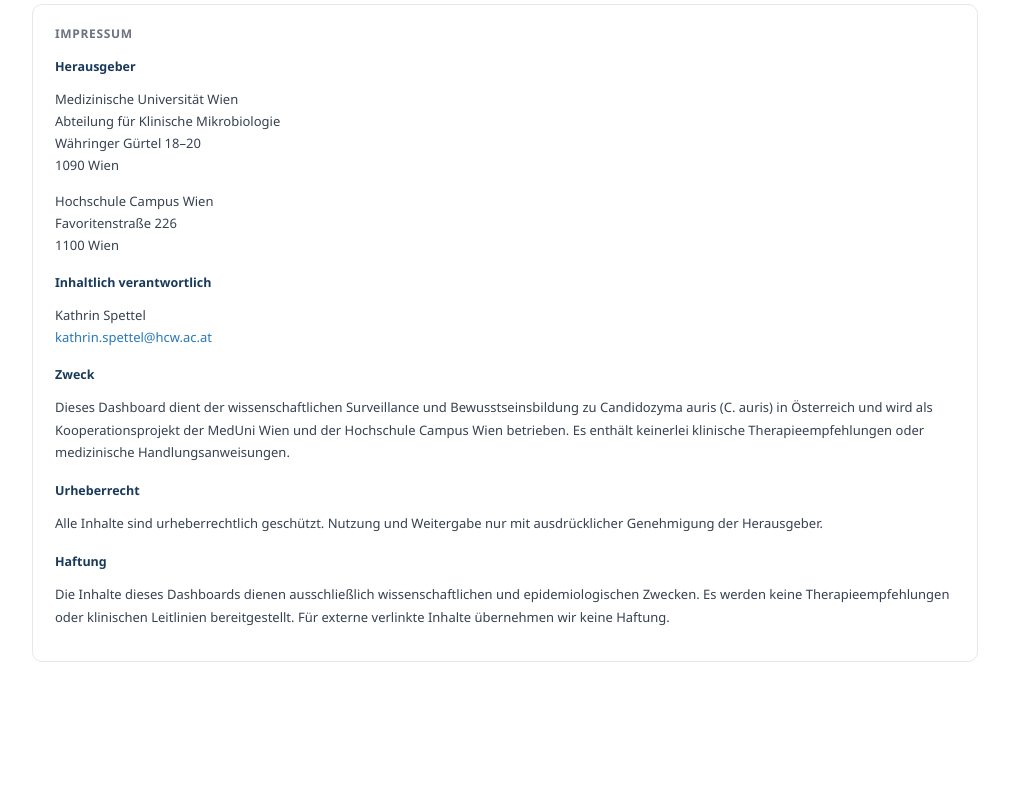
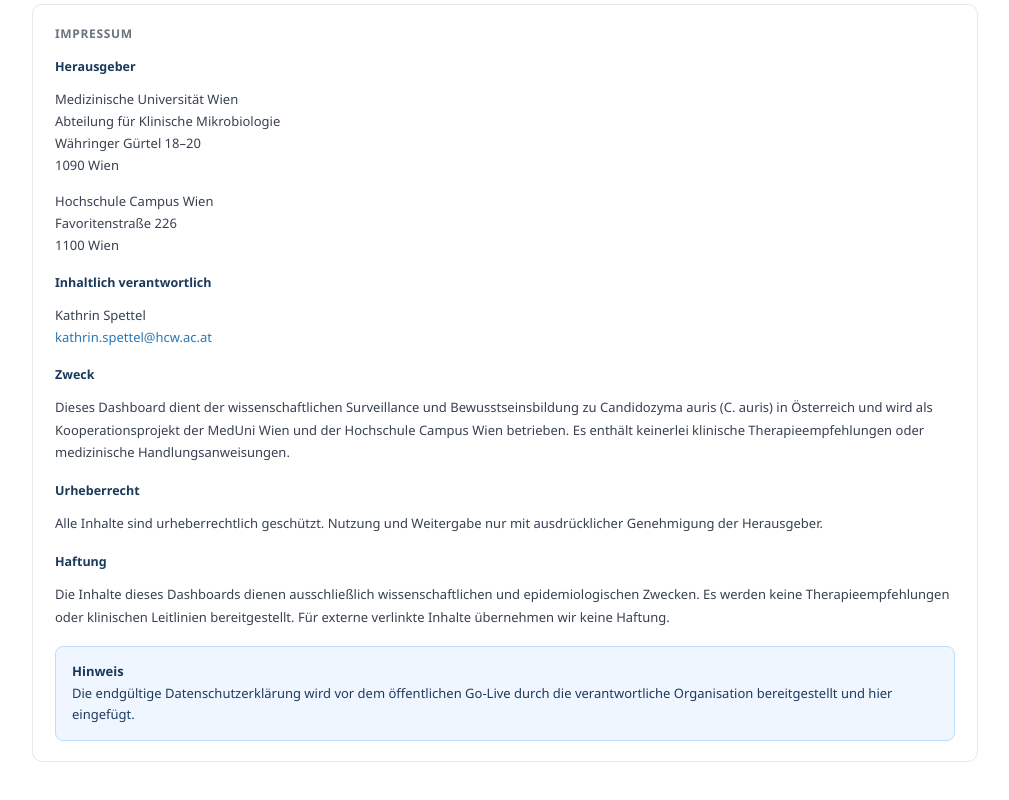
Before and after one commit to uoknil/Dashboard, a React (Vite) app in the folder frontend/: page /about in a window 1280 px wide. Shown: the part 996-1796 px from the top of the page, without its empty margins (135-1144 px from the left). Before the commit the page ends 1744 px from the top, so only its background shows below. Built offline with nearby package versions, Linux system fonts and the light colour scheme; no server answers.

Commit message:
feat: add privacy policy placeholder notice to About page

```diff
--- a/frontend/src/locales/de.json
+++ b/frontend/src/locales/de.json
@@ -47,6 +47,8 @@
   "about_imp_copyright_text": "Alle Inhalte sind urheberrechtlich geschützt. Nutzung und Weitergabe nur mit ausdrücklicher Genehmigung der Herausgeber.",
   "about_imp_liability": "Haftung",
   "about_imp_liability_text": "Die Inhalte dieses Dashboards dienen ausschließlich wissenschaftlichen und epidemiologischen Zwecken. Es werden keine Therapieempfehlungen oder klinischen Leitlinien bereitgestellt. Für externe verlinkte Inhalte übernehmen wir keine Haftung.",
+  "about_privacy_notice_title": "Hinweis",
+  "about_privacy_notice_text": "Die endgültige Datenschutzerklärung wird vor dem öffentlichen Go-Live durch die verantwortliche Organisation bereitgestellt und hier eingefügt.",
 
   "dash_title": "Candida auris Surveillance Dashboard · Österreich",
   "dash_sub": "Aggregierte, anonymisierte Falldaten auf Bundeslandebene",
--- a/frontend/src/locales/en.json
+++ b/frontend/src/locales/en.json
@@ -47,6 +47,8 @@
   "about_imp_copyright_text": "All content is protected by copyright. Use and distribution only with the explicit permission of the publishers.",
   "about_imp_liability": "Liability",
   "about_imp_liability_text": "The content of this dashboard serves exclusively scientific and epidemiological purposes. No treatment recommendations or clinical guidelines are provided. We assume no liability for externally linked content.",
+  "about_privacy_notice_title": "Note",
+  "about_privacy_notice_text": "The final privacy policy will be provided by the responsible organization before the public go-live and inserted here.",
 
   "dash_title": "Candida auris Surveillance Dashboard · Austria",
   "dash_sub": "Aggregated, anonymized case data at the state level",
--- a/frontend/src/pages/About.css
+++ b/frontend/src/pages/About.css
@@ -193,3 +193,17 @@
     padding: 24px 18px;
   }
 }
+
+.about-notice {
+  background: #eff6ff;
+  border: 0.5px solid #bfdbfe;
+  border-radius: 8px;
+  padding: 14px 16px;
+  font-size: 13px;
+  color: #1e3a5f;
+  line-height: 1.65;
+  margin-top: 14px;
+}
+.about-notice strong {
+  color: #1a3a5c;
+}
--- a/frontend/src/pages/About.jsx
+++ b/frontend/src/pages/About.jsx
@@ -130,6 +130,10 @@
           <div className="impressum-label">{t('about_imp_liability')}</div>
           <p className="impressum-text">{t('about_imp_liability_text')}</p>
         </div>
+        <div className="about-notice" style={{ marginTop: 14 }}>
+        <strong>{t('about_privacy_notice_title')}</strong><br />
+        {t('about_privacy_notice_text')}
+      </div>
       </div>
     </div>
   );
```
